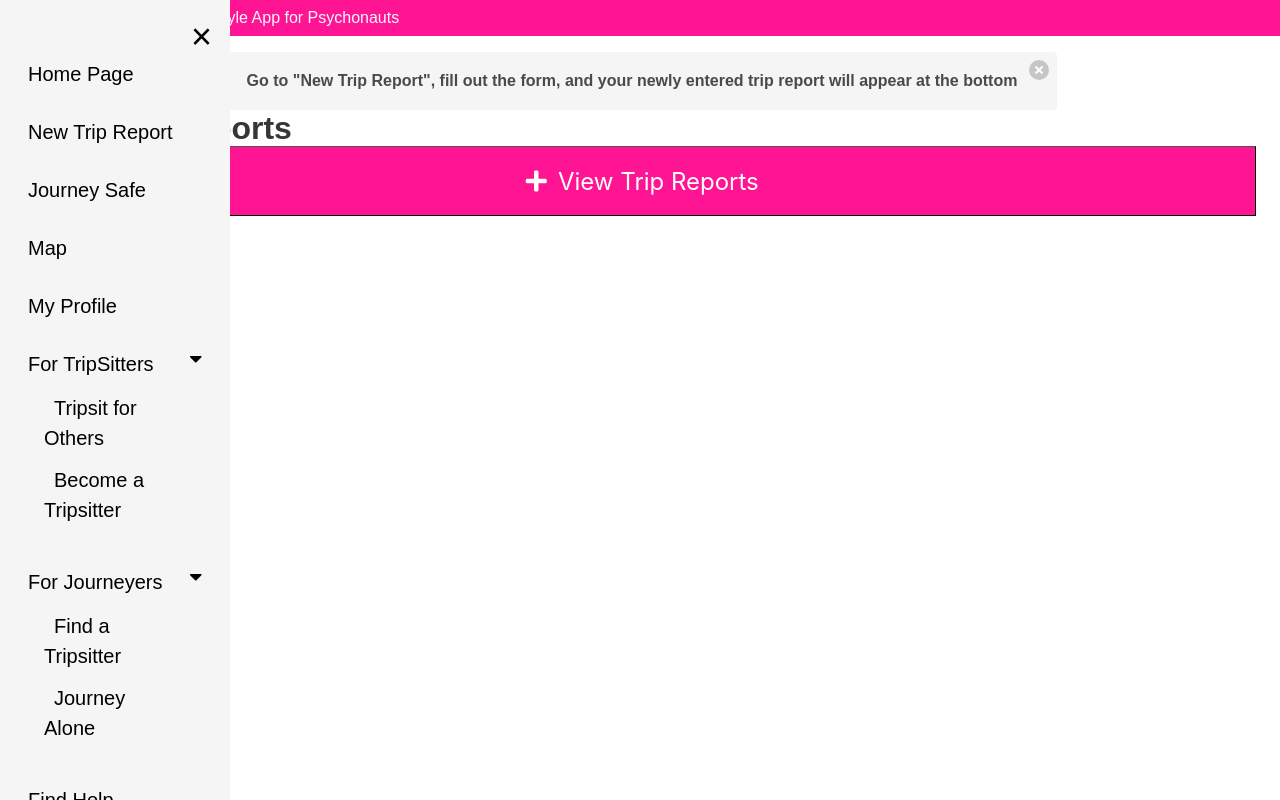
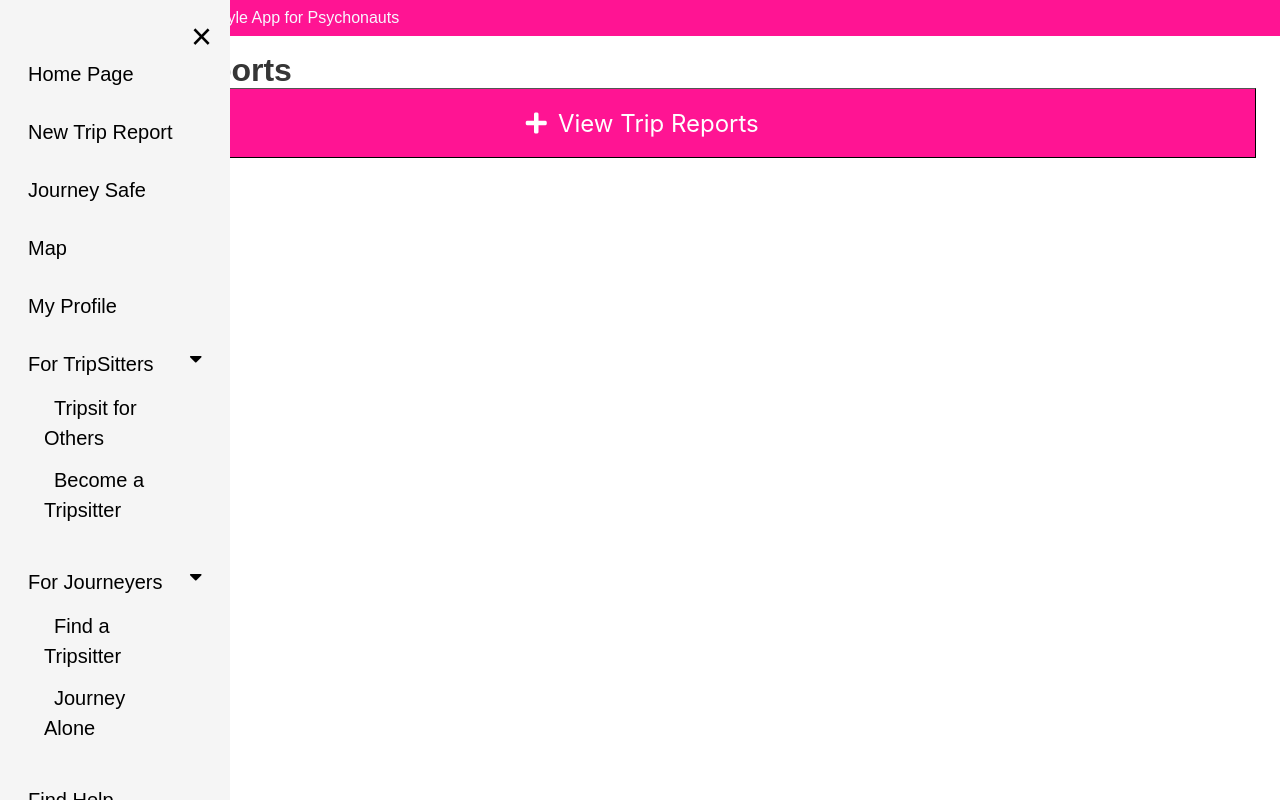
Before and after one commit to ShaneLeeFullStack/LSDWorld_2, a Flask app: page /home_page in a window 1280 px wide. Run offline with Flask 2, Linux system fonts and the light colour scheme; data that the repository does not hold is empty; some libraries are stand-ins or nearby versions.

Commit message:
go back to version that worked best

```diff
--- a/application.py
+++ b/application.py
@@ -111,7 +111,6 @@ def submit_trip_report():
 
 
 # defining home page
-
 @app.route('/home_page', methods=['GET', 'POST'])
 def home_page():
     sub_id_query = "SELECT * FROM TRIP_REPORTS";
--- a/templates/home_page.html
+++ b/templates/home_page.html
@@ -77,16 +77,7 @@
     <!--[[include]]-->
 </div>
 <div id="vue-target" xmlns:v-on="http://www.w3.org/1999/xhtml">
-
-
 <section class="section">
-<div class="level-item">
-                        <div class="notification">
-                           <strong>Go to "New Trip Report", fill out the form,
-                               and your newly entered trip report will appear at the bottom</strong>
-                            <a class="delete"></a>
-                        </div>
-                    </div>
     <div v-if="!exploring_safely">
         <h1 class="title">Your Trip Reports</h1>
     </div>
```
